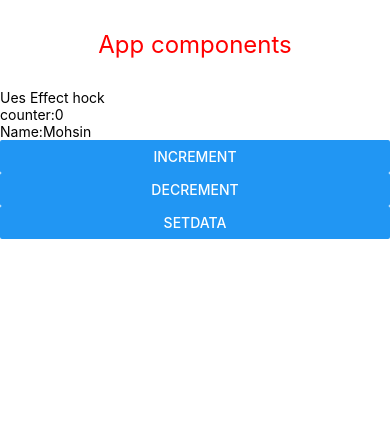
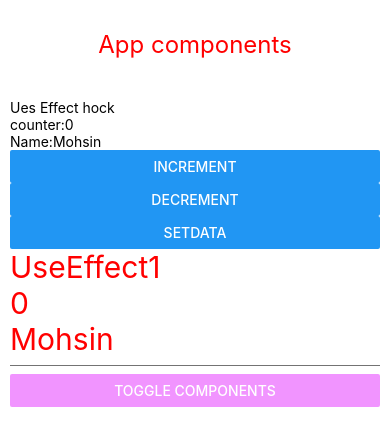
Before and after one commit to 051mohsin/reactNative, a React Native app: screen / in a window 390 px wide. Shown: the top 446 px of the page. Built offline with nearby package versions, Linux system fonts and the light colour scheme.

Commit message:
mount component

```diff
--- /dev/null
+++ b/components/ShowandHide.js
@@ -0,0 +1,30 @@
+import { Text, View,StyleSheet } from "react-native"
+
+const ShowandHide= ()=>{
+    return(
+        <View>
+            <Text style={styles.text}>Show and Hide components</Text>
+
+        </View>
+    )
+}
+
+export default ShowandHide;
+
+const styles = StyleSheet.create({
+    container: {
+      flex: 1,
+      backgroundColor: '#fff',
+
+    },
+
+
+    text: {
+      textAlign: "center",
+      margin:15,
+      padding:15,
+      fontWeight:"500",
+      fontSize: 24,
+      color: "green"
+    }
+  })
--- a/components/UseEffect.js
+++ b/components/UseEffect.js
@@ -1,18 +1,23 @@
 import { useEffect, useState } from "react"
-import { Button, Text, View } from "react-native"
+import { Button, Text, View ,StyleSheet} from "react-native"
+import UseEffect1 from "./UseEffect1";
+import ShowandHide from "./ShowandHide";
 
 
+const Separator = () => <View style={stylee.separator} />;
 const UseEffect = ()=>{
     const [count , setCount]= useState(0);
     const [data, setDate] = useState("Mohsin");
 
+    const [show, setShow]=useState(false)
+
     useEffect(()=>{
         console.warn("count reload page:",count)
 
-    },[count]);
+    },[]);
 
     return(
-        <View>
+        <View style={stylee.container}>
         <Text>
             Ues Effect hock
         </Text>
@@ -21,6 +26,19 @@ const UseEffect = ()=>{
         <Button title="increment" onPress={()=>setCount(count + 1)}></Button>
         <Button title="decrement" onPress={()=>setCount(count - 1)}></Button>
         <Button title="Setdata" onPress={()=>setDate("useEffect")}></Button>
+        <UseEffect1 info={{count,data}}></UseEffect1>
+
+
+        {/* <Button title="Show Components"  style={stylee.button} onPress={()=>setShow(true)}></Button> */}
+        <Separator />
+
+        <Button title="toggle Components"   color="#f194ff" onPress={()=>setShow(!show)}></Button>
+        {
+            show== true ?  <ShowandHide></ShowandHide> : null
+        }
+
+
+
 
 
     </View>
@@ -30,3 +48,20 @@ const UseEffect = ()=>{
 }
 
 export default UseEffect
+
+
+const stylee= StyleSheet.create({
+
+    container:{
+        padding:10
+    },
+    button:{
+        margin:10
+
+    },
+    separator: {
+        marginVertical: 8,
+        borderBottomColor: '#737373',
+        borderBottomWidth: StyleSheet.hairlineWidth,
+      },
+})
--- /dev/null
+++ b/components/UseEffect1.js
@@ -0,0 +1,32 @@
+import { useEffect } from "react"
+import { Text, View } from "react-native"
+
+const UseEffect1 =(props)=>{
+
+     useEffect(()=>{
+        console.warn("run this code when data pros is update")
+     },[props.info.data])
+    // console.warn(props)
+
+
+
+    return(
+        <View>
+            <Text style={{fontSize:30, color:"red"}}>
+                UseEffect1
+
+            </Text>
+            <Text style={{fontSize:30, color:"red"}}>
+                {props.info.count}
+
+            </Text>
+            <Text style={{fontSize:30, color:"red"}}>
+                {props.info.data}
+
+            </Text>
+
+        </View>
+    )
+}
+
+export default UseEffect1;
```
Also changed, not shown: components/Unmount.js (added).
